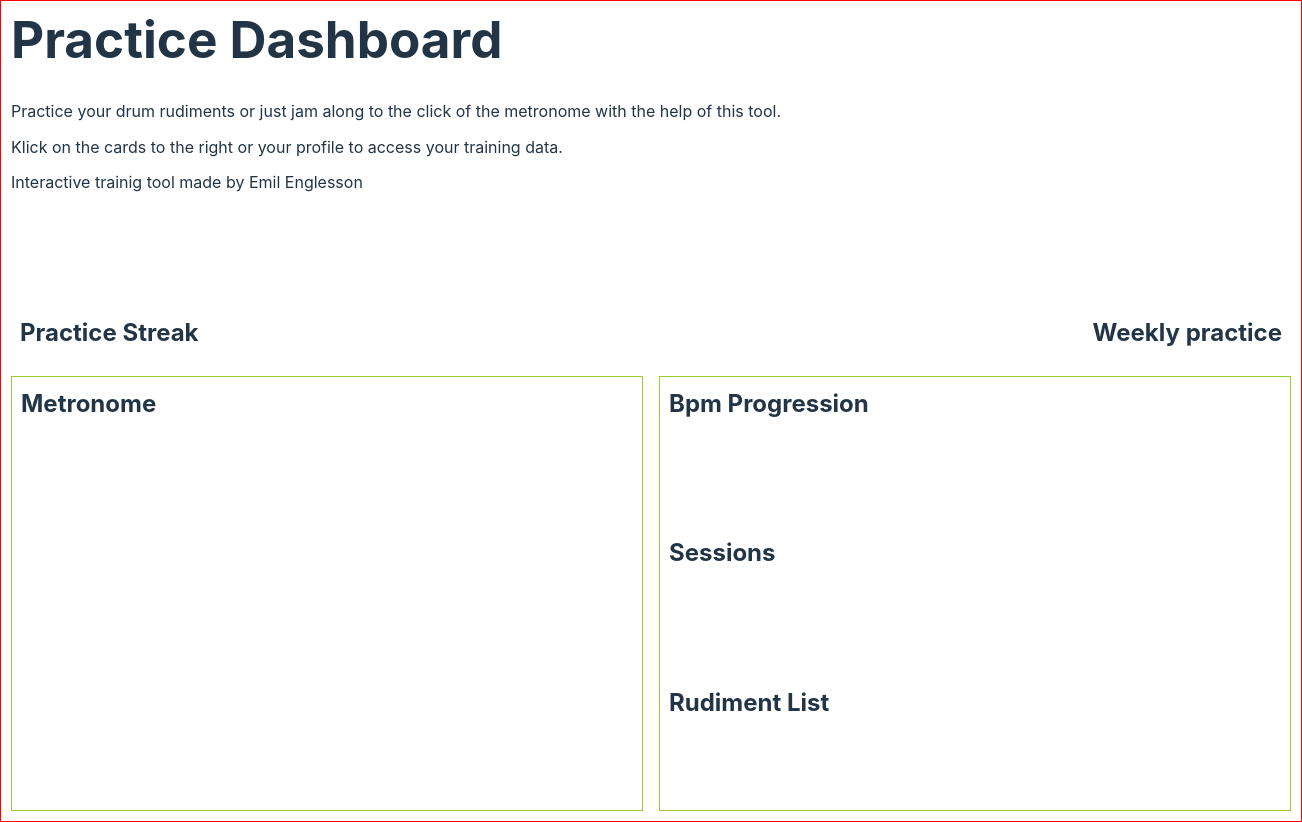
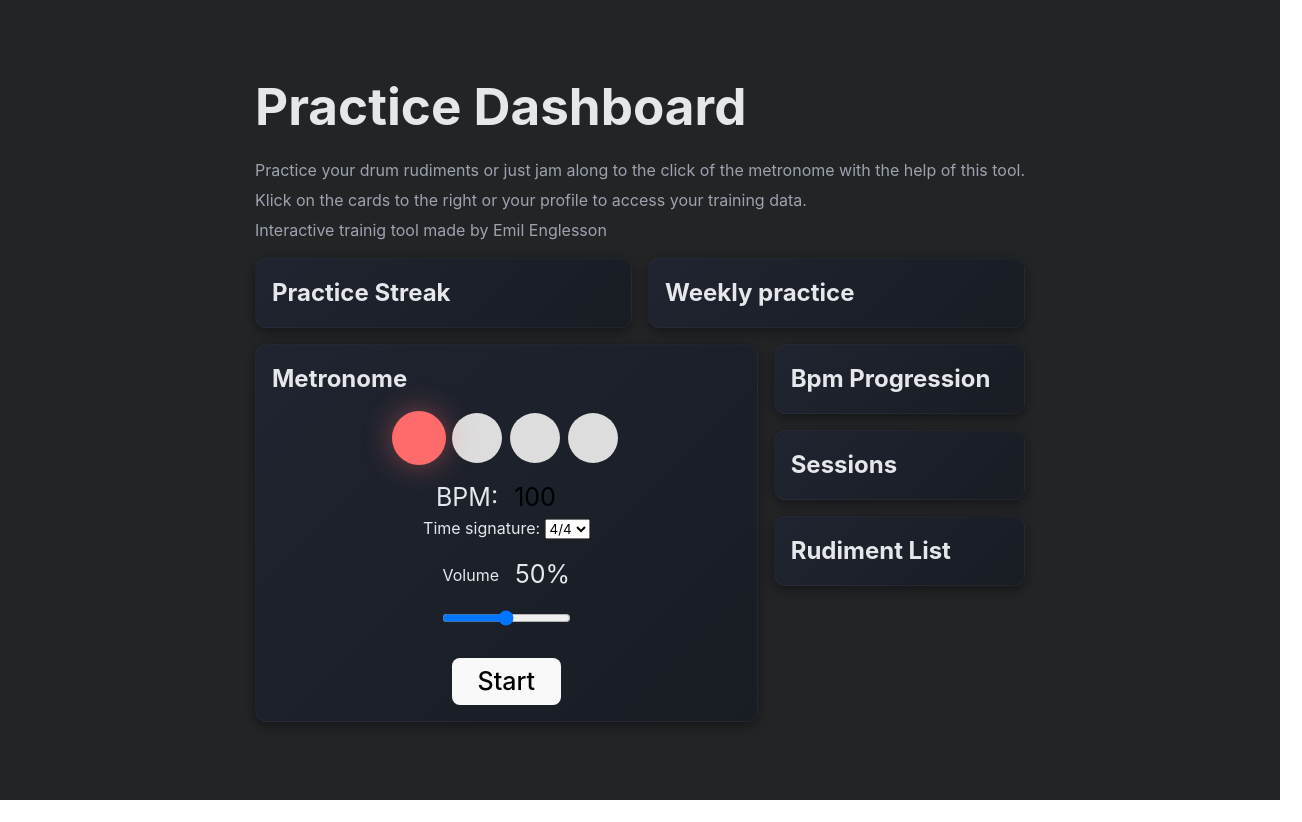
Before and after one commit to emilontheweb/Rudiment_Tracker, a React (Vite) app in the folder client/: page / in a window 1280 px wide. Shown: the whole page, 1302 px wide, since content can reach past the window. After the commit the page ends 800 px from the top, so only its background shows below. Built offline with nearby package versions, Linux system fonts and the light colour scheme.

Commit message:
Imported metronome project from local

```diff
--- a/client/src/App.css
+++ b/client/src/App.css
@@ -1,70 +1,209 @@
+:root {
+  /* spacing */
+  --space-xs: 0.5rem;   /* 8px */
+  --space-sm: 1rem;     /* 16px */
+  --space-md: 1.5rem;   /* 24px */
+  --space-lg: 2rem;     /* 32px */
+
+  /* colors */
+  --bg: #232426;
+  --card-bg: linear-gradient(135deg, #1f2430, #181c23);;
+  --text-primary: #e5e7eb;
+  --text-secondary: #9ca3af;
+
+  /* radius */
+  --radius: 12px;
+
+  /* shadow */
+  --shadow: 0 4px 12px rgba(0, 0, 0, 0.4);
+}
+
 * {
   margin: 0;
   padding: 0;
-  font-family: Inter;
+  font-family: Inter, sans-serif;
+  box-sizing: border-box;
 }
 
-#root {
-  margin: auto;
+body {
+  background: var(--bg);
+  color: var(--text-primary);
+  display: flex;
+  justify-content: center;
 }
 
-.card {
-  border: 4px solid #fff;
-  border-radius: 20px;
-  padding: 5px;
+/* ROOT */
+.dashboard {
+  max-width: 70rem;
+  margin: 0 auto;
+  padding: var(--space-md);
 }
 
-.dashboard {
-  width: 80rem;
+/* TITLE */
+h1 {
+  margin-bottom: var(--space-md);
+  color: var(--text-primary);
+  font-size: 1.75rem;
+}
+
+/* DESCRIPTION */
+.description {
+  margin-bottom: var(--space-sm);
+  color: var(--text-secondary);
+  line-height: 1.4;
   display: flex;
   flex-direction: column;
-  border: 1px solid red;
-  padding: 10px;
-  height: 50rem;
+  gap: var(--space-xs);
 }
 
-h1 {
-  margin-bottom: 2rem;
+/* STREAK */
+.streak {
+  display: grid;
+  grid-template-columns: 1fr 1fr;
+  gap: var(--space-sm);
+  margin-bottom: var(--space-sm);
 }
 
-.description {
-  display: flex;
-  flex-direction: column;
-  gap: 0.7rem;
-  margin-bottom: 7rem;
+/* GRID */
+.bento {
+  display: grid;
+  grid-template-columns: 2fr 1fr;
+  gap: var(--space-sm);
 }
 
-.streak {
-  margin-bottom: 1rem;
+/* LEFT */
+.left-grid {
   display: flex;
-  justify-content: space-between;
 }
 
-.bento {
-  display: grid;
-  grid-template-columns: repeat(2, 1fr);
-  gap: 1rem;
-  height: 30rem;
+.left-grid .card {
+  flex: 1;
+  min-height: 320px;
 }
 
-.left-grid {
-  display: flex;
-  flex-direction: column;
-  border: 1px solid yellowgreen;
-}
-
+/* RIGHT */
 .right-grid {
   display: flex;
   flex-direction: column;
-  justify-content: space-between;
-  gap: 1rem;
-  border: 1px solid yellowgreen;
+  gap: var(--space-sm);
 }
 
-.right-grid .card {
-  flex-grow: 1;
+/* CARD */
+.card {
+  background: var(--card-bg);
+  border-radius: var(--radius);
+  padding: var(--space-sm);
+  box-shadow: var(--shadow);
+  border: 1px solid rgba(255, 255, 255, 0.03);
 }
 
+/* METRONOME emphasis */
 .metronome {
- flex-grow: 1;
+  display: flex;
+  flex-direction: column;
+  align-items: center;
 }
+
+
+/* Beat indicator layout */
+.beat-indicator {
+  margin: var(--space-sm);
+  display: flex;
+  justify-content: center;
+  gap: var(--space-xs);
+}
+
+/* Individual circles */
+.beat-circle {
+  width: 50px;
+  height: 50px;
+  border-radius: 50%;
+  background-color: #ddd;
+  transition: background-color 0.12s, transform 120ms, box-shadow 160ms;
+}
+
+/* add glow + slight scale on active beats */
+.beat-circle.active {
+  transform: scale(1.08);
+  box-shadow: 0 0 18px rgba(78, 205, 196, 0.28);
+  animation: beat-pulse 220ms ease-out;
+}
+
+/* stronger accent glow for beat 1 */
+.beat-circle.accent.active {
+  background-color: #ff6b6b; /* accented active */
+  box-shadow: 0 0 28px rgba(255, 107, 107, 0.45);
+}
+
+/* Regular active beat */
+.beat-circle.active:not(.accent) {
+  background-color: #4ecdc4;
+}
+
+/* small pulse animation */
+@keyframes beat-pulse {
+  0%   { transform: scale(1);    opacity: 1; }
+  60%  { transform: scale(1.18); opacity: 0.95; }
+  100% { transform: scale(1.08); opacity: 1; }
+}
+
+
+
+/* subtle hover (optional but nice) */
+.card:hover {
+  transform: translateY(-2px);
+  transition: 0.2s ease;
+}
+
+#bpm-label{
+  font-size: 25px;
+}
+
+.bpm-module{
+  display: flex;
+  gap: var(--space-sm);
+}
+
+.bpm-module input {
+  background-color: transparent;
+  border: none;
+  font-size: 25px;
+  width:2.5em;
+  padding-bottom: 0.1rem;
+}
+
+.volume-control{
+  display: flex;
+  flex-direction: column;
+  align-items: center;
+  margin-top: 1em;
+  margin-bottom: 1em;
+}
+
+.volume-info{
+  margin-bottom: 1em;
+  display: flex;
+  align-items: center;
+  gap: 1em;
+}
+
+.volume-info p{
+  margin: 0;
+  font-size: 25px;
+}
+
+/* Controls spacing */
+.controls {
+  margin-top: 1em;
+  display: flex;
+  justify-content: center;
+}
+
+.controls button {
+  padding: 0.3em 1em;
+  font-size: 25px;
+}
+
+.controls button:hover {
+  box-shadow: 0 0 20px 5px rgba(53, 255, 178, 0.45);
+}
--- a/client/src/components/Metronome.tsx
+++ b/client/src/components/Metronome.tsx
@@ -1,9 +1,176 @@
-function Metronome() {
-    return(
-        <section className="card metronome">
-            <h2>Metronome</h2>
-        </section>
+import { useRef, useState, useEffect } from "react"
+import { BeatIndicator } from "./metronomeComponents/Indicator"
+import { VolumeControl } from "./metronomeComponents/VolumeControl"
+import { Controls } from "./metronomeComponents/Controls"
+import { TimeSignatureSelector } from "./metronomeComponents/TimeSignatureSelector"
+import highTone from "../assets/audio/Perc_MetronomeQuartz_hi.wav"
+import lowTone from "../assets/audio/Perc_MetronomeQuartz_lo.wav"
+
+export default function Metronome() {
+
+  //Clicks
+  const accentClick = useRef<HTMLAudioElement>(new Audio(highTone))
+  const click = useRef<HTMLAudioElement>(new Audio(lowTone))
+
+  //Audio
+  const audioCtxRef = useRef<AudioContext | null>(null)
+  const gainRef = useRef<GainNode | null>(null)
+  const intervalRef = useRef<number | null>(null)
+
+  //Toggle and bpm
+  const [isPlaying, setIsPlaying] = useState(false)
+  const [bpm, setBpm] = useState<number>(100)
+
+  //Volume settings
+  const BASE_GAIN = 4
+  const [volume, setVolume] = useState(BASE_GAIN)
+
+  //Beat
+  const beatRef = useRef(0)
+  const [currentBeat, setCurrentBeat] = useState(0)
+
+  const [timeSignature, setTimeSignature] = useState("4/4")
+  const [beatsPerBar, setBeatsPerBar] = useState(4)
+
+  //Time signatures
+  type TimeSignature = {
+    id: string
+    label: string
+    beatsPerBar: number
+  }
+
+  const TIME_SIGNATURES: TimeSignature[] = [
+    {id: "4/4", label: "4/4", beatsPerBar: 4},
+    {id: "1/4", label: "1/4", beatsPerBar: 1},
+    {id: "2/4", label: "2/4", beatsPerBar: 2},
+    {id: "3/4", label: "3/4", beatsPerBar: 3},
+  ]
+
+
+  useEffect(() => {
+    // update gain if WebAudio graph exists, otherwise set element volume (clamped to 1)
+    if (gainRef.current && audioCtxRef.current) {
+      gainRef.current.gain.setValueAtTime(volume, audioCtxRef.current.currentTime)
+    } else {
+      const v = Math.min(volume, 1)
+      if (accentClick.current) accentClick.current.volume = v
+      if (click.current) click.current.volume = v
+    }
+  }, [volume]);
+
+  const setupAudioGraph = () => {
+    if (audioCtxRef.current !== null) return;
+    const AudioCtx = window.AudioContext || (window as any).webkitAudioContext
+    const ctx = new AudioCtx()
+
+    // create media sources and a single shared gain node
+    const accentSrc = ctx.createMediaElementSource(accentClick.current)
+    const clickSrc = ctx.createMediaElementSource(click.current)
+    const gain = ctx.createGain()
+    gain.gain.value = volume
+
+    accentSrc.connect(gain)
+    clickSrc.connect(gain)
+    gain.connect(ctx.destination)
+
+    audioCtxRef.current = ctx
+    gainRef.current = gain
+  };
+
+  const playTick = () => {
+    const beat = beatRef.current % beatsPerBar
+
+    if (beat === 0) {
+      accentClick.current.currentTime = 0
+      accentClick.current.play().catch(() => {})
+    } else {
+      click.current.currentTime = 0
+      click.current.play().catch(() => {})
+    }
+
+    setCurrentBeat(beat)
+    beatRef.current = beat + 1
+  };
+
+  const start = () => {
+    // create audio graph from user gesture and resume if suspended
+    setupAudioGraph()
+    if (audioCtxRef.current && audioCtxRef.current.state === "suspended") {
+      audioCtxRef.current.resume()
+    }
+
+    setIsPlaying(true);
+    const bpmNumber = bpm || 100
+    beatRef.current = 0
+    setCurrentBeat(0)
+    playTick()
+    intervalRef.current = window.setInterval(
+        playTick,
+        (60 / bpmNumber) * 1000
     )
+  };
+
+  const stop = () => {
+    setIsPlaying(false)
+    if (intervalRef.current !== null) {
+      clearInterval(intervalRef.current)
+    }
+    beatRef.current = 0
+    setCurrentBeat(0)
+
+    accentClick.current.pause()
+    accentClick.current.currentTime = 0
+    click.current.pause()
+    click.current.currentTime = 0
+  };
+
+  const handleTimeSignatureChange = (id: string) => {
+    const sig = TIME_SIGNATURES.find((s) => s.id === id)
+    if (!sig) return
+
+    setTimeSignature(id)
+    setBeatsPerBar(sig.beatsPerBar)
+    beatRef.current = 0
+    setCurrentBeat(0)
+  }
+
+  return (
+    <div className="card">
+      <h2>Metronome</h2>
+
+    <div className="metronome">
+      <BeatIndicator
+        beatsPerBar={beatsPerBar}
+        currentBeat={currentBeat}
+      />
+
+      <div className="bpm-module">
+        <label id="bpm-label">BPM: </label>
+        <input
+          type="number"
+          value={bpm}
+          onChange={(e) => setBpm(Number(e.target.value))}
+        />
+      </div>
+
+      <TimeSignatureSelector
+        value={timeSignature}
+        onChange={handleTimeSignatureChange}
+        options={TIME_SIGNATURES}
+      />
+
+      <VolumeControl
+        volume={volume}
+        setVolume={setVolume}
+        BASE_GAIN={BASE_GAIN}
+      />
+
+      <Controls
+        isPlaying={isPlaying}
+        start={start}
+        stop={stop}
+      />
+      </div>
+    </div>
+  );
 }
-
-export default Metronome
--- /dev/null
+++ b/client/src/components/metronomeComponents/Controls.tsx
@@ -0,0 +1,17 @@
+interface ControlsProps {
+    isPlaying: boolean
+    start: () => void
+    stop: () => void
+}
+
+export function Controls({ isPlaying, start, stop }: ControlsProps){
+    return(
+        <div className="controls">
+        {!isPlaying ? (
+          <button onClick={start}>Start</button>
+        ) : (
+          <button onClick={stop}>Stop</button>
+        )}
+      </div>
+    )
+}
--- /dev/null
+++ b/client/src/components/metronomeComponents/Indicator.tsx
@@ -0,0 +1,17 @@
+interface BeatIndicatorProps {
+        beatsPerBar: number
+        currentBeat: number
+    }
+
+export function BeatIndicator({beatsPerBar, currentBeat}: BeatIndicatorProps) {
+    return(
+        <div className="beat-indicator">
+        {Array.from({ length: beatsPerBar }).map((_, i) => (
+          <div
+            key={i}
+            className={`beat-circle ${i === 0 ? "accent" : ""} ${currentBeat === i ? "active" : ""}`}
+          />
+        ))}
+      </div>
+    );
+}
--- /dev/null
+++ b/client/src/components/metronomeComponents/TimeSignatureSelector.tsx
@@ -0,0 +1,31 @@
+interface TimeSignatureOption {
+    id: string
+    label: string
+    beatsPerBar: number
+}
+
+interface TimeSignatureSelectorProps {
+    value: string
+    onChange: (id: string) => void
+    options: TimeSignatureOption[]
+}
+
+export function TimeSignatureSelector({ value, onChange, options}: TimeSignatureSelectorProps) {
+    return (
+        <div className="time-signature">
+            <label>Time signature: </label>
+            <select
+                value={value}
+                onChange={(e) => onChange(e.target.value)}
+            >
+                {options.map((opt) => (
+                    <option
+                        key={opt.id}
+                        value={opt.id}>
+                            {opt.label}
+                    </option>
+                ))}
+            </select>
+        </div>
+    );
+}
--- /dev/null
+++ b/client/src/components/metronomeComponents/VolumeControl.tsx
@@ -0,0 +1,29 @@
+interface VolumeControlProps {
+    volume: number
+    setVolume: (volume: number) => void
+    BASE_GAIN: number
+}
+
+export function VolumeControl({ volume, setVolume, BASE_GAIN}: VolumeControlProps) {
+    const DISPLAY_BASE = BASE_GAIN * 2;
+    const displayPercent = Math.max(0, Math.round((volume / DISPLAY_BASE) * 100));
+
+    return(
+        <div className="volume-control">
+            <div className="volume-info">
+            <label>Volume</label>
+            <p className="volume-value">{displayPercent}%</p>
+            </div>
+        <input
+            className="volume-slider"
+            type="range"
+            min="0"
+            max={BASE_GAIN * 2}    // allow boosting up to 400% (adjust if you want more)
+            step="0.01"
+            value={volume}
+            onChange={(e) => setVolume(parseFloat(e.target.value))}
+            aria-label="Metronome volume"
+          />
+        </div>
+    )
+}
--- a/client/src/vite-env.d.ts
+++ b/client/src/vite-env.d.ts
@@ -1,3 +1,4 @@
 /// <reference types="vite/client" />
 
 declare module "*.css"
+declare module "*.wav"
```
Also changed, not shown: 2 other files (tests, documents, lock files or other folders).
